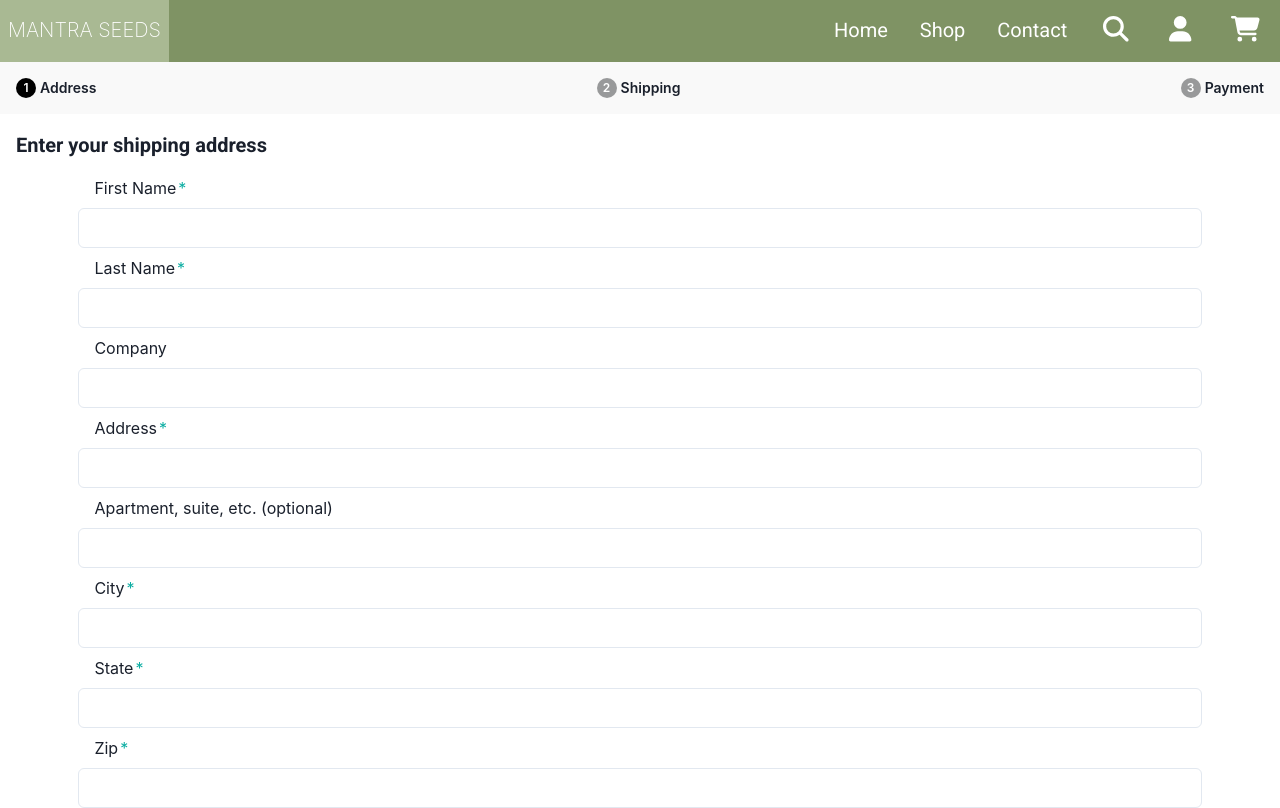
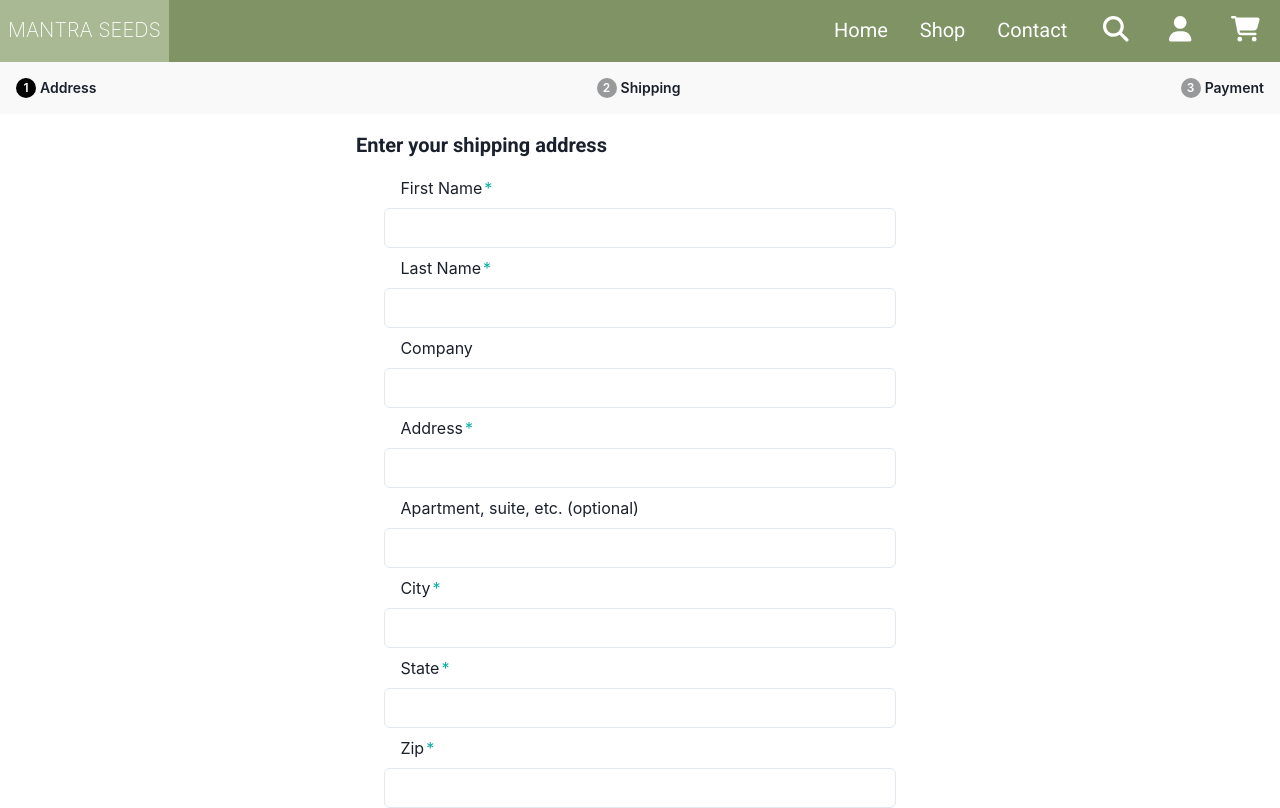
Before and after one commit to EricJamesCrow/mantra-seeds, a React (Create React App) app in the folder frontend/: page /cart/checkout in a window 1280 px wide. Shown: the top 808 px of the page. Built offline with nearby package versions, Linux system fonts and the light colour scheme; no server answers.

Commit message:
updating checkout css

```diff
--- a/frontend/src/pages/new_checkout/Checkout.css
+++ b/frontend/src/pages/new_checkout/Checkout.css
@@ -196,6 +196,16 @@
     width: 100%;
 }
 
+.address-wrapper {
+    display: flex;
+    justify-content: center;
+}
+
+.checkout-component-container.address {
+    width: 100%;
+    max-width: 600px;
+}
+
 @media (min-width: 980px) {
     .checkout-component-container.payment {
         display: flex;
--- a/frontend/src/pages/new_checkout/components/Address.jsx
+++ b/frontend/src/pages/new_checkout/components/Address.jsx
@@ -46,7 +46,8 @@ export default function Address( {setCurrentStep, shipping, dispatch }) {
   };
 
   return (
-    <div className="checkout-component-container">
+    <div className="address-wrapper">
+    <div className="checkout-component-container address">
       <h1>Enter your shipping address</h1>
       <form className="checkout-component-form" onSubmit={handleSubmit}>
         <div className="input-fields">
@@ -102,5 +103,6 @@ export default function Address( {setCurrentStep, shipping, dispatch }) {
         </div>
       </form>
     </div>
+    </div>
   )
 }
```
